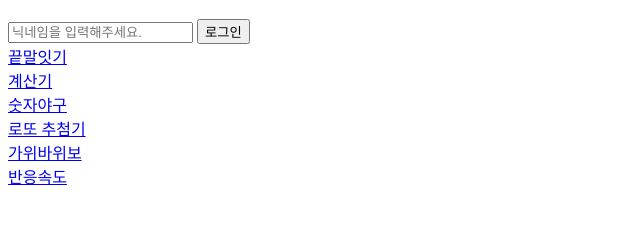
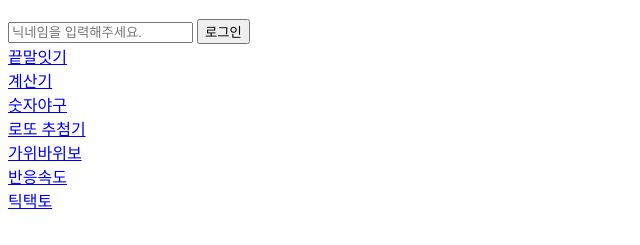
Before and after one commit to helenhihi/game-world, a plain HTML site: page index.html in a window 1280 px wide. Shown: the part 61-306 px from the top of the page, without its empty margins (0-640 px from the left). Drawn offline with Linux system fonts and the light colour scheme.

Commit message:
Add tictactoe section

```diff
--- a/index.html
+++ b/index.html
@@ -45,6 +45,9 @@
       <section>
         <a href="./response-check.html">반응속도</a>
       </section>
+      <section>
+        <a href="./tictactoe.html">틱택토</a>
+      </section>
     </article>
   </main>
   <script src="./js/main.js"></script>
```
